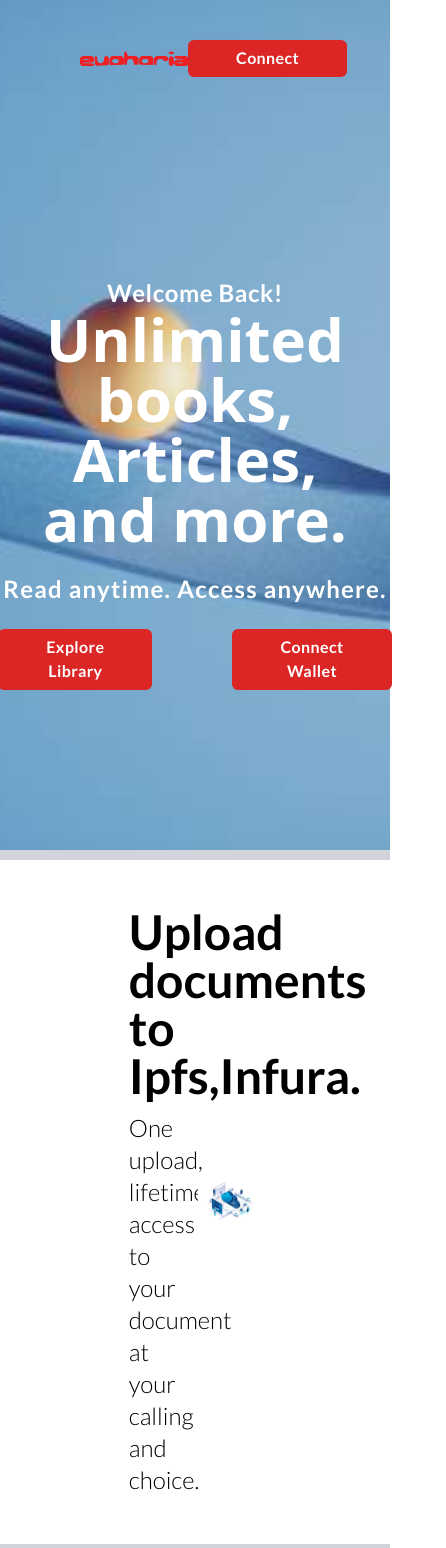
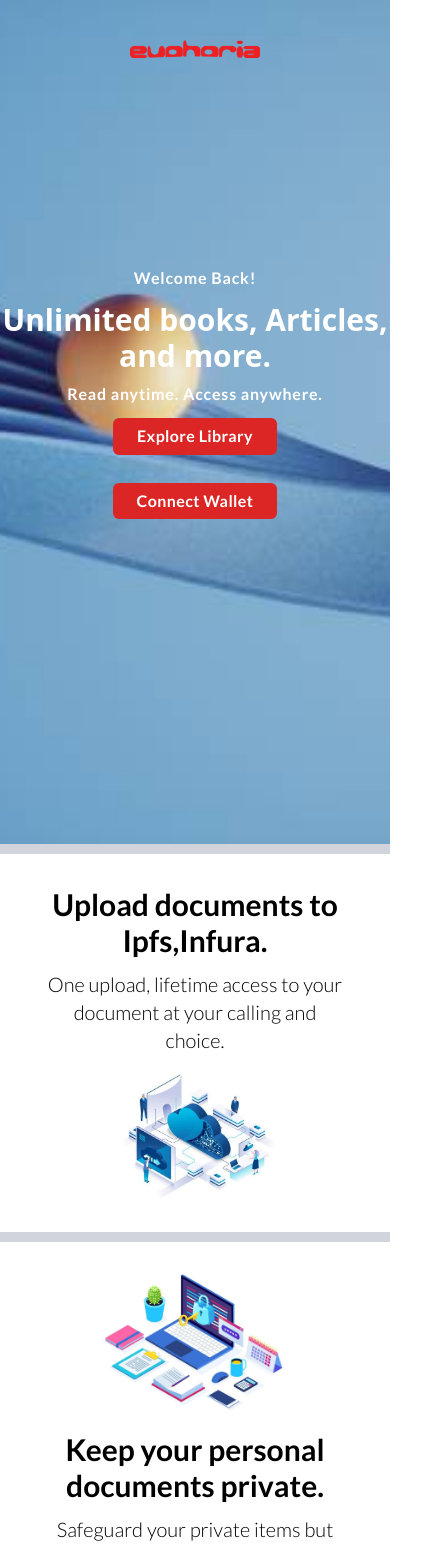
Before and after one commit to TDAS-Dev/DecentralizedLibrary, a React (Create React App) app in the folder frontend/: page / in a window 390 px wide. Shown: the top 1548 px of the page, 446 px wide, since content can reach past the window. Built offline with nearby package versions, Linux system fonts and the light colour scheme.

Commit message:
LandingPage Responsiveness

```diff
--- a/frontend/src/Components/LandingPage/Hero.jsx
+++ b/frontend/src/Components/LandingPage/Hero.jsx
@@ -8,11 +8,11 @@
         <div className="flex flex-col items-between min-h-screen text-center max-h-fit w-full max-h-100 h-full object-cover bg-no-repeat bg-cover bg-center" style={heroStyle}>
             <LpNavBar/>
             <div className="py-40">
-                <h2 className="text-white font-bold text-2xl text-center font-lato tracking-wide">Welcome Back!</h2>
-                <h1 className="text-white font-bold text-6xl text-center">Unlimited books, Articles,</h1>
-                <h1 className="text-white font-bold text-6xl text-center">and more.</h1>
-                <h2 className="text-white font-bold text-2xl text-center my-6 font-lato tracking-wider">Read anytime. Access anywhere.</h2>
-                <div className="flex justify-center space-x-20">
+                <h2 className={h2herostyle}>Welcome Back!</h2>
+                <h1 className={h1herostyle}>Unlimited books, Articles,</h1>
+                <h1 className={h1herostyle}>and more.</h1>
+                <h2 className={h2herostyle}>Read anytime. Access anywhere.</h2>
+                <div className="flex lg:flex-row md:flex-row sm:flex-col lg:justify-center md:justify-center sm:items-center lg:items-center md:items-center lg:space-x-20 md:space-x-14 sm:space-y-7">
                     <Button className="" name="Explore Library"/>
                     <Button className="" name="Connect Wallet"/>
                 </div>
@@ -21,6 +21,8 @@
     )
 }
 
+const h1herostyle = `text-white font-bold lg:text-6xl md:text-4xl sm:text-3xl text-center`
+const h2herostyle = `text-white lg:font-bold sm:font-semibold lg:text-2xl md:text-1xl sm:text-1xl text-center lg:my-6 md:my-4 sm:mt-2 sm:mb-3 font-lato tracking-wider`
 const heroStyle = {
     backgroundImage: `url(${heroImage})`
 }
--- a/frontend/src/Components/LandingPage/LandingPage.jsx
+++ b/frontend/src/Components/LandingPage/LandingPage.jsx
@@ -41,3 +41,6 @@
 }
 
 export default LandingPage;
+
+//Buttons on md and lg screens are off in their vertical allignment
+//add the navigation react router for the buton and for the euphoria image
--- a/frontend/src/Components/LandingPage/LpCardLeft.jsx
+++ b/frontend/src/Components/LandingPage/LpCardLeft.jsx
@@ -1,16 +1,23 @@
 
 function LpCardLeft(props){
     return(
-        <div className="min-w-screen border-t-10 border-gray-300 flex justify-center">
-            <div className="flex justify-between items-center w-[75%] px-20 py-12">
-                <div className="max-w-[48%]">
-                    <h1 className="text-black font-bold text-5xl text-left font-lato mb-3">{props.h1}</h1>
-                    <p className="text-black text-2xl font-light text-left font-lato">{props.p}</p>
+        <div className={lpCardContainerstyle}>
+            <div className={LpCardContainer2style}>
+                <div className={textDivStyle}>
+                    <h1 className={texth1style}>{props.h1}</h1>
+                    <p className={textpstyle}>{props.p}</p>
                 </div>
-                <img src={props.imageSrc} alt={props.imageAlt} className="h-auto w-[48%]" />
+                <img src={props.imageSrc} alt={props.imageAlt} className={imgStyle} />
             </div>
         </div>
     )
 }
 
+const lpCardContainerstyle = `min-w-screen border-t-10 border-gray-300 flex justify-center`
+const LpCardContainer2style =`flex lg:flex-row md:flex-row sm:flex-col lg:justify-between md:justify-between items-center lg:w-[75%] md:w-[85%] sm:w-[90%] lg:px-20 md:px-20 lg:py-12 md:py-12 sm:py-8 sm:space-y-5`
+const textDivStyle = `lg:max-w-[50%]  md:w-[52%] sm:w-[85%]`
+const texth1style = `text-black font-bold lg:text-5xl md:text-4xl sm:text-3xl lg:text-left md:text-left sm:text-center font-lato mb-3`
+const textpstyle = `text-black lg:text-2xl md:text-2xl sm:text-xl font-light lg:text-left md:text-left sm:text-center font-lato`
+const imgStyle = `h-auto lg:w-[50%] md:w-[52%] sm:w-[60%]`
+
 export default LpCardLeft;
--- a/frontend/src/Components/LandingPage/LpCardRight.jsx
+++ b/frontend/src/Components/LandingPage/LpCardRight.jsx
@@ -1,16 +1,23 @@
 
 function LpCardRight(props){
     return(
-        <div className="min-w-screen border-t-10 border-gray-300 flex justify-center">
-            <div className="flex justify-between items-center w-[75%] px-20 py-12">
-                <img src={props.imageSrc} alt={props.imageAlt} className="h-auto w-[48%]" />
-                <div className="max-w-[48%]">
-                    <h1 className="text-black font-bold text-5xl text-left font-lato mb-3">{props.h1}</h1>
-                    <p className="text-black text-2xl font-light text-left font-lato">{props.p}</p>
+        <div className={lpCardContainerstyle}>
+            <div className={LpCardContainer2style}>
+                <img src={props.imageSrc} alt={props.imageAlt} className={imgStyle} />
+                <div className={textDivStyle}>
+                    <h1 className={texth1style}>{props.h1}</h1>
+                    <p className={textpstyle}>{props.p}</p>
                 </div>
             </div>
         </div>
     )
 }
 
+const lpCardContainerstyle = `min-w-screen border-t-10 border-gray-300 flex justify-center`
+const LpCardContainer2style =`flex lg:flex-row md:flex-row sm:flex-col lg:justify-between md:justify-between items-center lg:w-[75%] md:w-[85%] sm:w-[90%] lg:px-20 md:px-20 lg:py-12 md:py-12 sm:py-8 sm:space-y-5`
+const textDivStyle = `lg:max-w-[50%]  md:w-[52%] sm:w-[85%]`
+const texth1style = `text-black font-bold lg:text-5xl md:text-4xl sm:text-3xl lg:text-left md:text-left sm:text-center font-lato mb-3`
+const textpstyle = `text-black lg:text-2xl md:text-2xl sm:text-xl font-light lg:text-left md:text-left sm:text-center font-lato`
+const imgStyle = `h-auto lg:w-[50%] md:w-[52%] sm:w-[60%]`
+
 export default LpCardRight;
--- a/frontend/src/Components/LandingPage/LpNavBar.jsx
+++ b/frontend/src/Components/LandingPage/LpNavBar.jsx
@@ -3,9 +3,9 @@
 
 function LpNavBar(){
     return(
-        <div className="flex justify-between items-center py-10 px-20">
+        <div className="flex lg:flex-row md:flex-col sm:flex-col justify-between items-center py-10 px-20">
             <Logo className=""/>
-            <Button className="" name="Connect"/>
+            <Button className="md:hidden sm:hidden  lg:block" name="Connect"/>
         </div>
     )
 }
--- a/frontend/src/Components/Utility/Button.jsx
+++ b/frontend/src/Components/Utility/Button.jsx
@@ -1,6 +1,6 @@
 
 function Button(props){
-    const btnStyle = `bg-red-600 hover:bg-red-500 text-white px-12 py-[0.4rem] rounded-md font-lato font-bold tracking-wide${props.className}`
+    const btnStyle = `bg-red-600 hover:bg-red-500 text-white lg:px-12 md:px-10 sm:px-6 py-[0.4rem] rounded-md font-lato font-bold tracking-wide sm:max-w-[45%]${props.className}`
     return(
         <button className={btnStyle}>{props.name}</button>
     )
--- a/frontend/src/Components/Utility/Logo.jsx
+++ b/frontend/src/Components/Utility/Logo.jsx
@@ -2,7 +2,7 @@
 
 function Logo(){
     return(
-        <img className="lg:w-[256px] sm:w-[108px] cursor-pointer" src={logo} alt="" />
+        <img className="lg:w-[256px] md:w-[160px] sm:w-[130px] cursor-pointer" src={logo} alt="" />
     )
 }
 
--- a/frontend/tailwind.config.js
+++ b/frontend/tailwind.config.js
@@ -6,7 +6,7 @@
     extend: {
     },
     screens: {
-      sm: "300px",
+      sm: "360px",
       md: "760px",
       lg:"1024px"
     },
```
